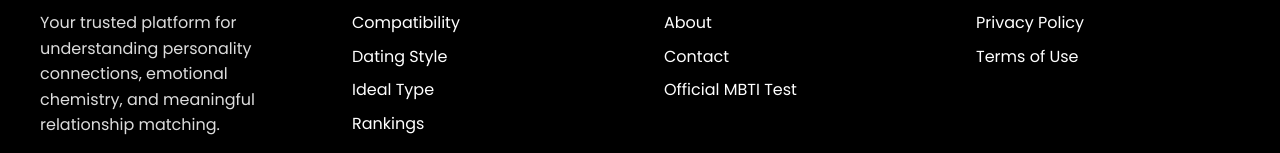
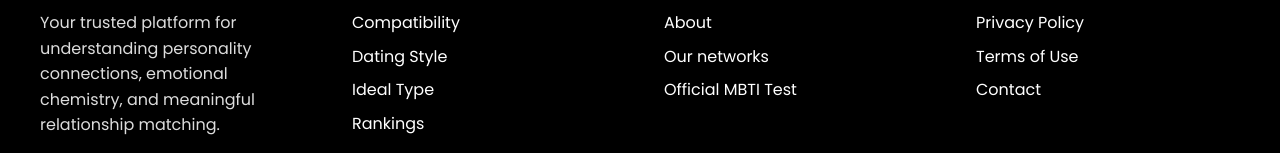
Before and after one commit to dojikim-7870/mbti, a plain HTML site: page compatibility.html in a window 1280 px wide. Shown: the part 1941-2094 px from the top of the page. Drawn offline with Linux system fonts and the light colour scheme.

Commit message:
Update compatibility.html

```diff
--- a/compatibility.html
+++ b/compatibility.html
@@ -408,17 +408,17 @@
                 <h3>Resources</h3>
                 <ul>
                 <li><a href="about.html">About</a></li>
-                    <li><a href="contact.html">Contact</a></li>
+                <li><a href="https://utilcentral.com">Our networks</a></li>
                 <li><a href="https://www.16personalities.com/free-personality-test" target="_blank">Official MBTI Test</a></li>
             </ul>
         </div>
 
-            <!-- Legal Section -->
         <div class="footer-section">
             <h3>Legal</h3>
             <ul>
                 <li><a href="privacy-policy.html">Privacy Policy</a></li>
                 <li><a href="terms-of-use.html">Terms of Use</a></li>
+                <li><a href="contact.html">Contact</a></li>
             </ul>
             </div>
         </div>
@@ -894,4 +894,5 @@ function toggleMenu(){
 })();
 </script>
 </body>
+
 </html>
```
Lines whose indentation alone changed are shown as unchanged.
